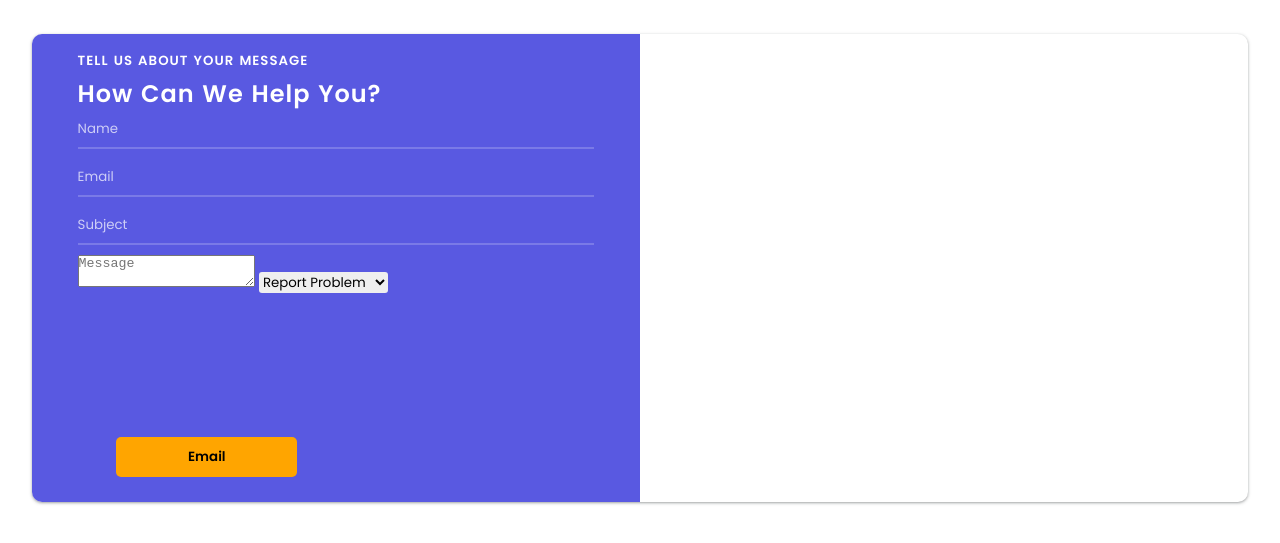
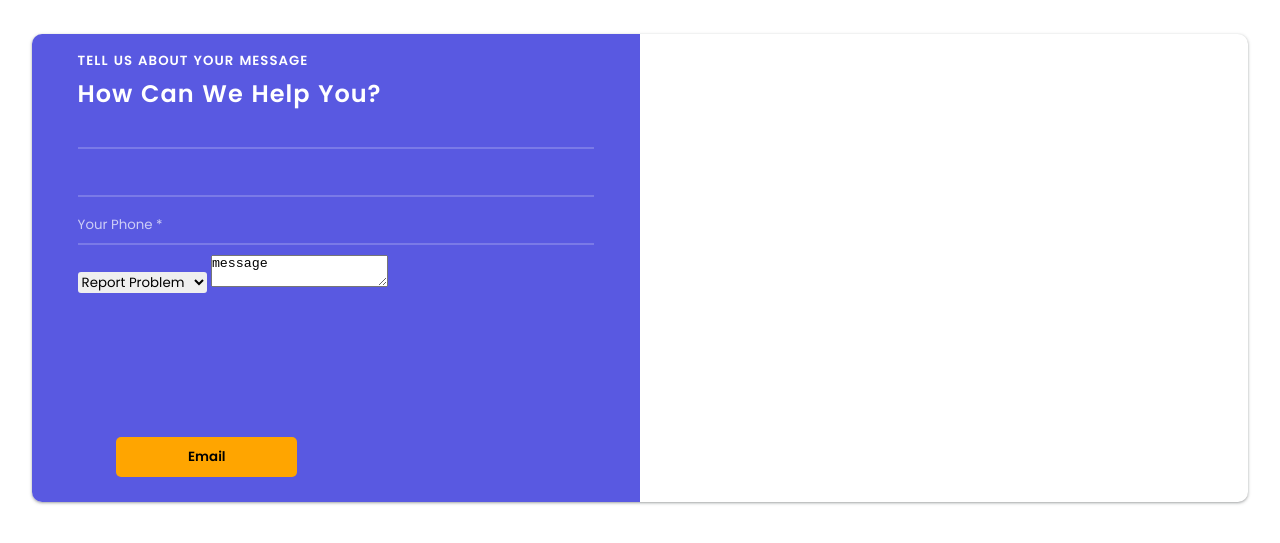
Before and after one commit to IzumiNoNihongo/lovelive, a website: page index.html in a window 1280 px wide. Shown: the part 87-630 px from the top of the page. Drawn offline with Linux system fonts and the light colour scheme.

Commit message:
Update index.html

```diff
--- a/index.html
+++ b/index.html
@@ -283,13 +283,12 @@
                         <div class="contact-input">
                             <h5>TELL US ABOUT YOUR MESSAGE</h5>
                             <h2>How Can We Help You?</h2>
-                            <form action="https://formsubmit.co/izuminihongo4@email.com" method="POST">
-                                <input type="text" name="name" required placeholder="Name">
-                                <input type="email" name="email" required placeholder="Email">
-                                <input type="text" name="subject" required placeholder="Subject">
-                                <textarea name="message" required placeholder="Message"></textarea>
-                                <input type="hidden" name="_captcha" value="false">
-                                <input type="hidden" name="_template" value="table">
+                        <form action="https://api.web3forms.com/submit" method="POST">
+                                <input type="hidden" name="access_key" value="5e95bdb7-751c-4153-a606-8ec32658ec36">
+                                <input type="text" name="name" required>
+                                <input type="email" name="email" required>
+                                <input required type="tel" placeholder="Your Phone *" />
+
                             <select name="subject" required>
                                 <option value="Report Problem">Report Problem</option>
                                 <option value="Report Bug">Report Bug</option>
@@ -297,6 +296,7 @@
                                 <option value="Report Bug">Report Bug</option>
                                 <option value="Other">Other</option>
                             </select>
+                            <textarea name="message" required>message</textarea>
                         </div>
                         <div class="action-buttons">
                             <div class="ab-ml">
```
